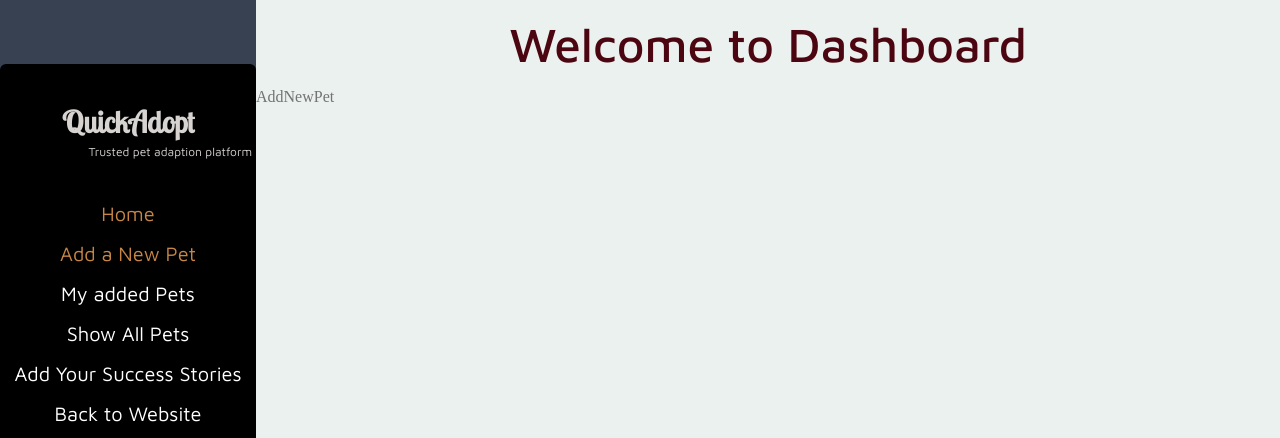
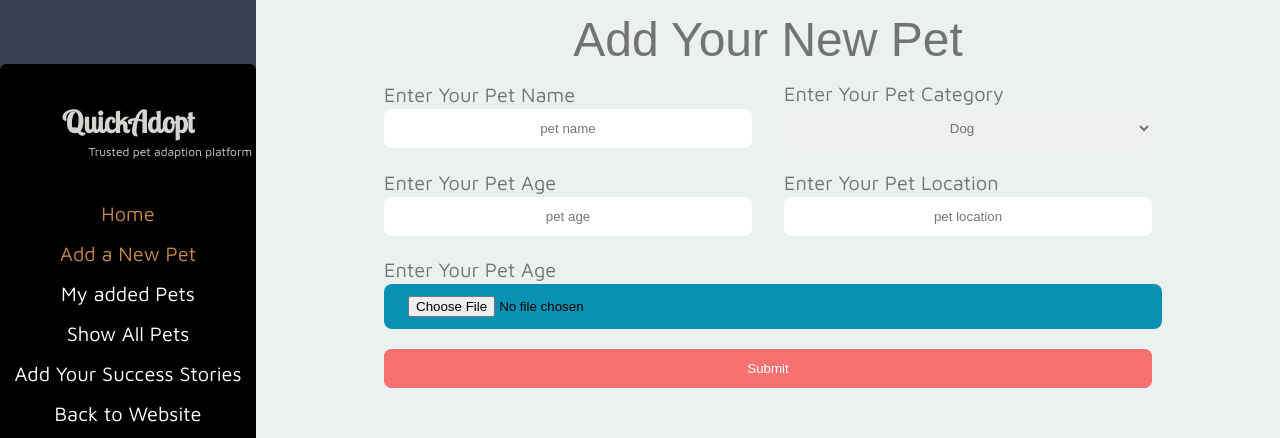
Before and after one commit to safkat07/Quick-Adopt, a React (Vite) app: page /dashboard/addnewpet in a window 1280 px wide. Shown: the top 438 px of the page. Built offline with nearby package versions, Linux system fonts and the light colour scheme; no server answers.

Commit message:
add pet form created

```diff
--- a/src/Hooks/UseAxiosBaseUrl.jsx
+++ b/src/Hooks/UseAxiosBaseUrl.jsx
@@ -1,7 +1,7 @@
 import axios from "axios";
 
 const AxiosURL = axios.create({
-    baseURL: 'https://quick-adopt-server-side.vercel.app/'
+    baseURL: 'http://localhost:5000/'
 })
 const UseAxiosBaseURL = () => {
     return AxiosURL
--- a/src/Layout/AllPages/Dashboard/AddNewPet/AddNewPet.jsx
+++ b/src/Layout/AllPages/Dashboard/AddNewPet/AddNewPet.jsx
@@ -1,10 +1,81 @@
 import React from 'react';
+import MainTitle from '../../../../Components/UseableComponents/Title/MainTitle';
 
 const AddNewPet = () => {
+    const handleFormSubmit = (e) => {
+        e.preventDefault()
+        const form = e.target
+        const PetName = form.petName.value
+        const PetAge = form.petAge.value
+        const PetLocation = form.petLocation.value
+        const PetCategory = form.petCategory.value
+        const newPet = {
+            PetName,
+            PetAge,
+            PetLocation,
+            PetCategory
+        }
+        console.log(newPet);
+    }
     return (
-        <div>
-            AddNewPet
-        </div>
+        <section>
+            <MainTitle maintitle={"Add Your New Pet"}></MainTitle>
+            <form onSubmit={handleFormSubmit} className='max-w-6xl mx-auto'>
+                {/* 1st column */}
+                <div className='flex justify-center gap-x-8 items-center   w-3/4 mx-auto '>
+                    <div className='w-1/2'>
+                        <p className='text-xl font-maven'>Enter Your Pet Name</p>
+                        <input name='petName' className=' py-3 0  rounded-lg text-center border-none mx-auto w-full' type="text" placeholder='pet name' />
+                    </div>
+                    <div className='w-1/2'>
+                        <p className='text-xl font-maven'>Enter Your Pet Category</p>
+
+                        <select className=' py-3 rounded-lg border-none text-center mx-auto w-full' type="text" name="petCategory">
+                            <option className='text-xl' value="dog">Dog</option>
+                            <option className='text-xl' value="cat">Cat</option>
+                            <option className='text-xl' value="fish">Fish</option>
+                            <option className='text-xl' value="bird">Bird</option>
+                            <option className='text-xl' value="hamster">Hamster</option>
+                            <option className='text-xl' value="reptile">Reptile</option>
+                            <option className='text-xl' value="guinea pig">Guinea Pig</option>
+                            <option className='text-xl' value="turtle">Turtle</option>
+                            <option className='text-xl' value="horse">Horse</option>
+                            <option className='text-xl' value="ferret">Ferret</option>
+                            <option className='text-xl' value="spider">Spider</option>
+                            <option className='text-xl' value="pig">Pig</option>
+                            <option className='text-xl' value="chinchill">Chinchill</option>
+
+                        </select>
+                    </div>
+                </div>
+                <div className='flex justify-center my-5 gap-x-8 items-center   w-3/4 mx-auto '>
+                    <div className='w-1/2'>
+                        <p className='text-xl font-maven'>Enter Your Pet Age</p>
+                        <input name='petAge' className=' py-3 rounded-lg text-center border-none mx-auto w-full' type="text" placeholder='pet age' />
+                    </div>
+                    <div className='w-1/2'>
+                        <p className='text-xl font-maven'>Enter Your Pet Location</p>
+                        <input name='petLocation' className=' py-3 rounded-lg border-none text-center mx-auto w-full' type="text" placeholder='pet location' />
+                    </div>
+
+                </div>
+                <div className='flex justify-center w-full '>
+                    <div className='w-3/4'>
+                        <p className='text-xl font-maven'>Enter Your Pet Age</p>
+                        <input className=' py-3 bg-cyan-600 text-black rounded-lg text-center border-none w-[95%] px-6' type="file" placeholder='pet age' />
+                    </div>
+                </div>
+                <div className='flex justify-center my-5 gap-x-8 items-center   w-3/4 mx-auto '>
+                    <div className='w-full'>
+                        <button className='  rounded-lg text-white bg-red-400 border-none text-center mx-auto w-full'>
+                            <input className=' py-3 cursor-pointer rounded-lg text-white bg-red-400 border-none text-center mx-auto w-full' type="submit" placeholder='pet location' />
+                        </button>
+
+                    </div>
+
+                </div>
+            </form>
+        </section>
     );
 };
 
--- a/src/Layout/AllPages/Dashboard/Dashboard.jsx
+++ b/src/Layout/AllPages/Dashboard/Dashboard.jsx
@@ -60,7 +60,7 @@ const Dashboard = () => {
                 </div>
                 <div className='w-full min-h-screen bg-[#EBF1EE]'>
                     <div className='text-center'>
-                        <DashboardTitle dashtitle={"Welcome to Dashboard"}></DashboardTitle>
+                        {/* <DashboardTitle dashtitle={"Welcome to Dashboard"}></DashboardTitle> */}
                     </div>
 
                     <Outlet></Outlet>
--- a/src/Router/Router.jsx
+++ b/src/Router/Router.jsx
@@ -34,7 +34,7 @@ const router = createBrowserRouter([
         {
           path: '/singlepetcategory/:id',
           element: <SinglePetCategory></SinglePetCategory>,
-          loader: ({params}) => fetch(`https://quick-adopt-server-side.vercel.app/api/v1/allpetcategory/${params.id}`)
+          loader: ({params}) => fetch(`http://localhost:5000/api/v1/allpetcategory/${params.id}`)
         },
         {
           path: '/findapuppy',
--- a/src/main.jsx
+++ b/src/main.jsx
@@ -14,7 +14,7 @@ ReactDOM.createRoot(document.getElementById('root')).render(
   <React.StrictMode>
     <AuthProvider>
       <RouterProvider router={router} />
-      <Ripple background="#303938" color="#fff"  animation="slide" />
+      <Ripple background="#303938" color="#fff"   animation="slide" />
     </AuthProvider>
     <Toaster />
   </React.StrictMode>,
```
